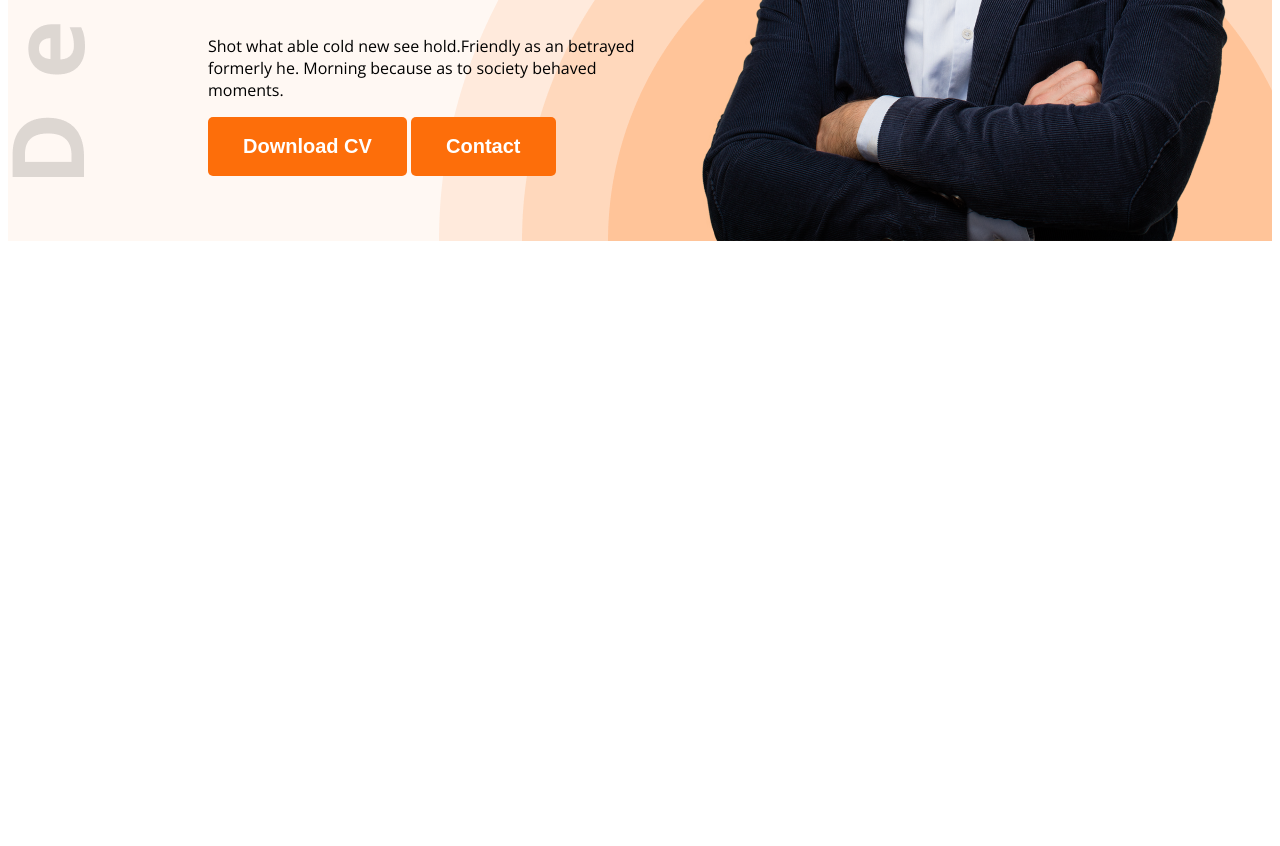
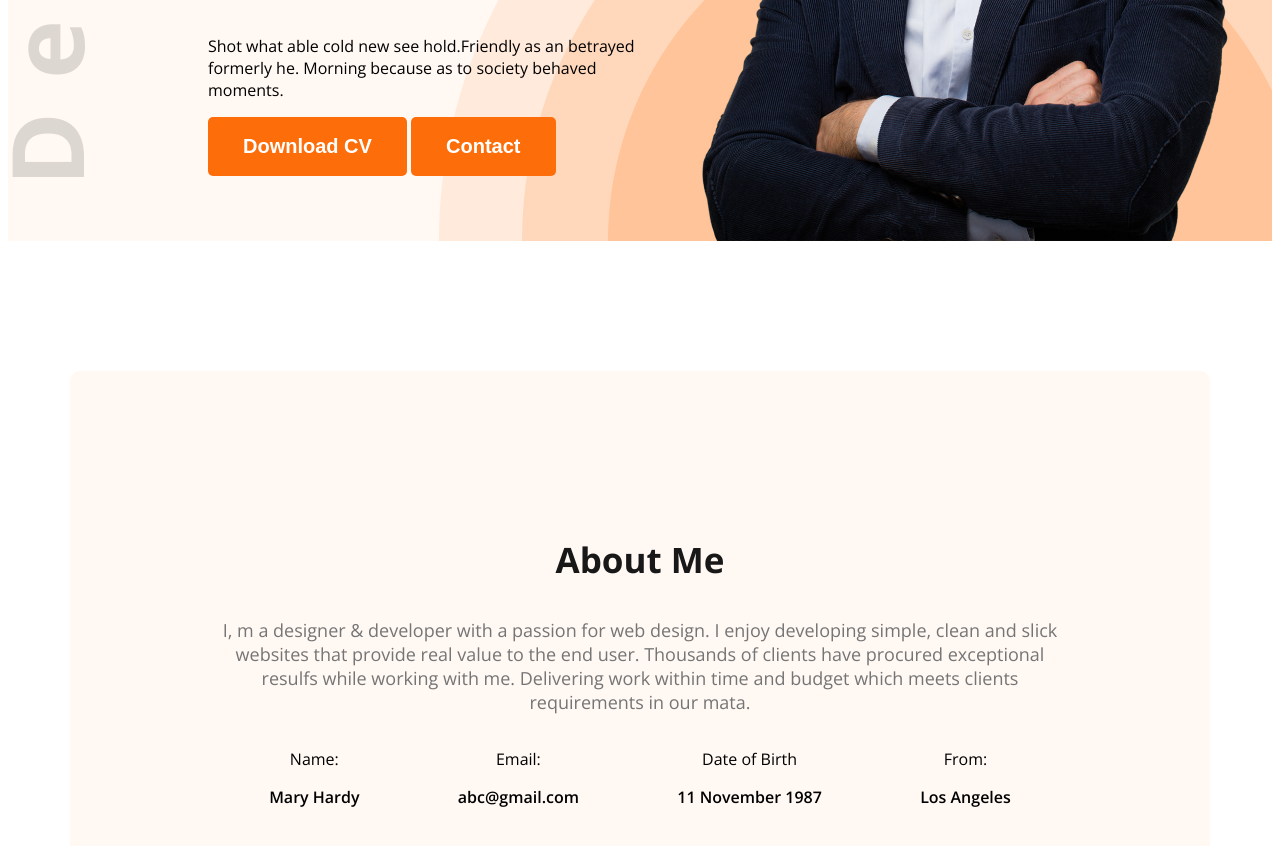
Before and after one commit to mizanurrahmansayed/web-developer-portfolio, a plain HTML site: page index.html in a window 1280 px wide. Shown: the part 594-1440 px from the top of the page. Before the commit the page ends 843 px from the top, so only its background shows below. Drawn offline with nearby package versions, Linux system fonts and the light colour scheme.

Commit message:
added the main menu

```diff
--- a/index.html
+++ b/index.html
@@ -34,6 +34,30 @@
        </div>
     </header>
     <main>
+        <section class="about secondary-bg">
+            <h3 class="section-title">About Me</h3>
+            <p class="section-description">I, m a designer & developer with a passion for web design. I enjoy developing simple, clean and slick websites that provide real value to the end user. Thousands of clients have procured exceptional resulfs while working with me. Delivering work within time and budget which meets clients requirements in our mata.</p>
+             <div class="about-items">
+                <!-- .about-item*4>p.item-title+p.item-description -->
+                <div class="about-item">
+                    <p class="item-title">Name:</p>
+                    <p class="item-description">Mary Hardy</p>
+                </div>
+                <div class="about-item">
+                    <p class="item-title">Email:</p>
+                    <p class="item-description">abc@gmail.com</p>
+                </div>
+                <div class="about-item">
+                    <p class="item-title">Date of Birth</p>
+                    <p class="item-description">11 November 1987</p>
+                </div>
+                <div class="about-item">
+                    <p class="item-title">From:</p>
+                    <p class="item-description">Los Angeles</p>
+                </div>
+
+             </div>
+        </section>
     </main>
     <footer>
 
```
